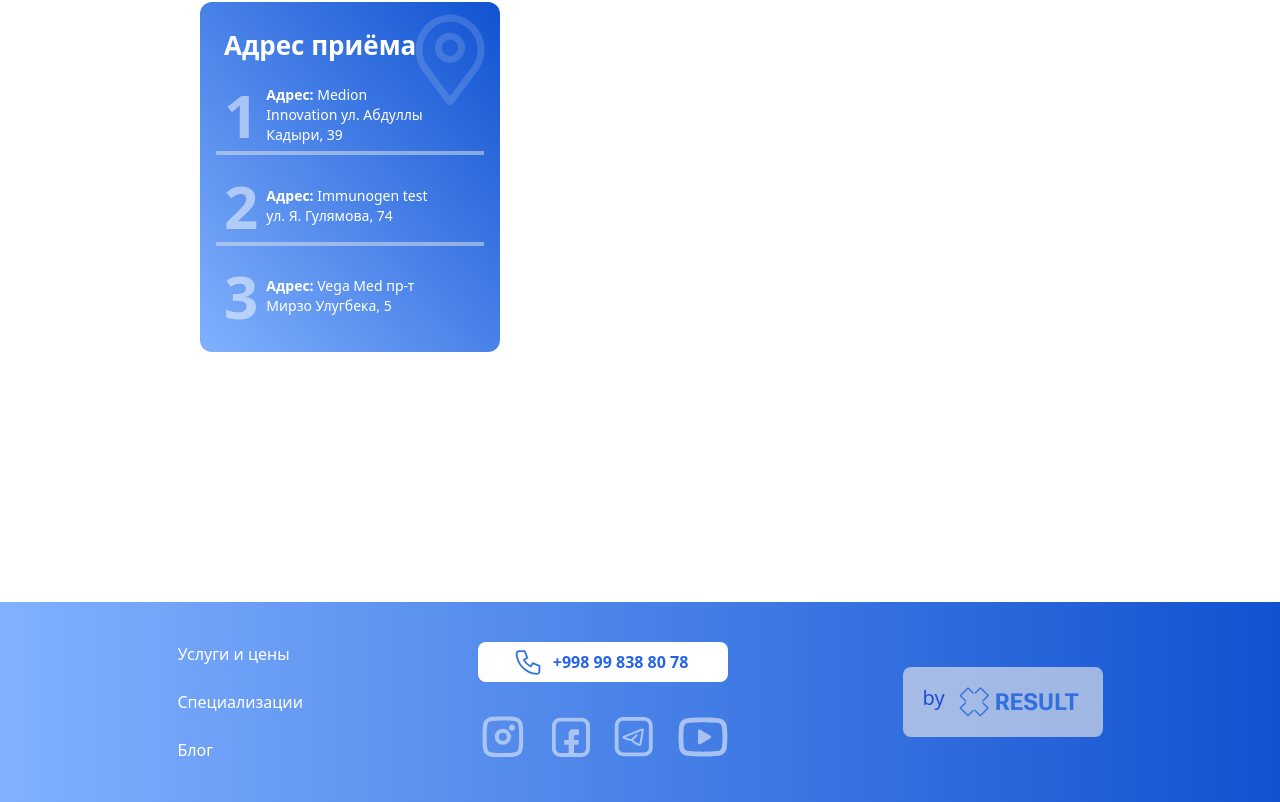
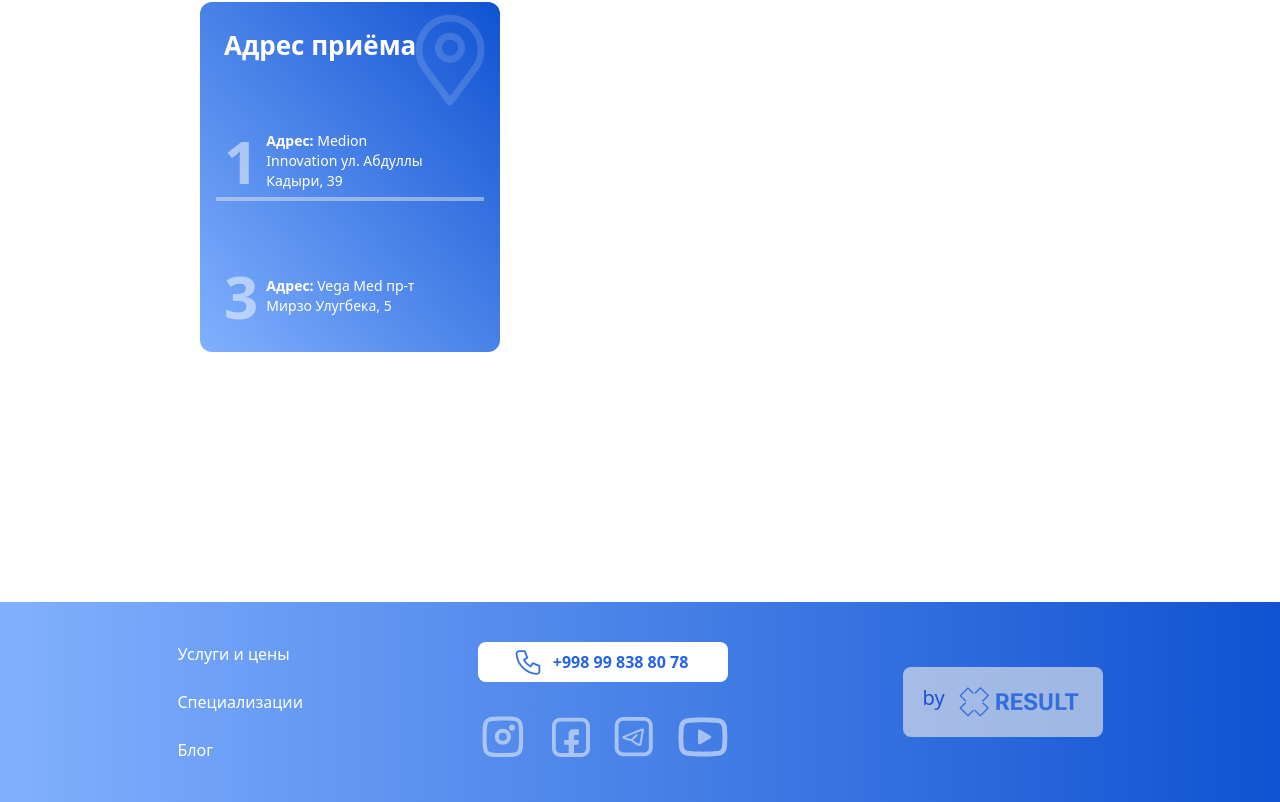
Before and after one commit to Shotambrat/med-yordam.uz-batirmir, a Next.js app: page / in a window 1280 px wide. Shown: the part 3614-4416 px from the top of the page. Built offline with nearby package versions, Linux system fonts and the light colour scheme.

Commit message:
feat: delete: immunogen

```diff
--- a/components/layouts/Main.js
+++ b/components/layouts/Main.js
@@ -549,17 +549,6 @@ const Main = ({isMenuOpen, toggleMenu}) => {
               <div className="w-full flex flex-col">
                 <div className="flex flex-col w-full justify-between h-[70px]">
                   <div className="flex items-center">
-                    <p className="mx-2 text-6xl font-bold opacity-50">2</p>
-                    <h4 className="w-[170px] text-sm">
-                      <span className="font-semibold">Адрес: </span> Immunogen test ул. Я. Гулямова, 74
-                    </h4>
-                  </div>
-                  <hr className="border-2 opacity-50"/>
-                </div>
-              </div>
-              <div className="w-full flex flex-col">
-                <div className="flex flex-col w-full justify-between h-[70px]">
-                  <div className="flex items-center">
                     <p className="mx-2 text-6xl font-bold opacity-50">3</p>
                     <h4 className="w-[170px] text-sm">
                       <span className="font-semibold">Адрес: </span>Vega Med пр-т Мирзо Улугбека, 5
```
